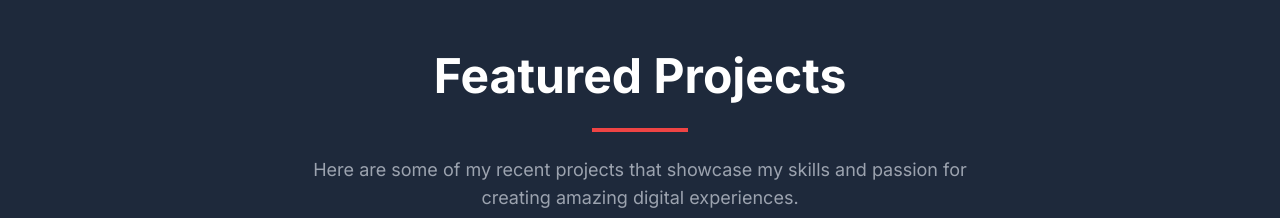
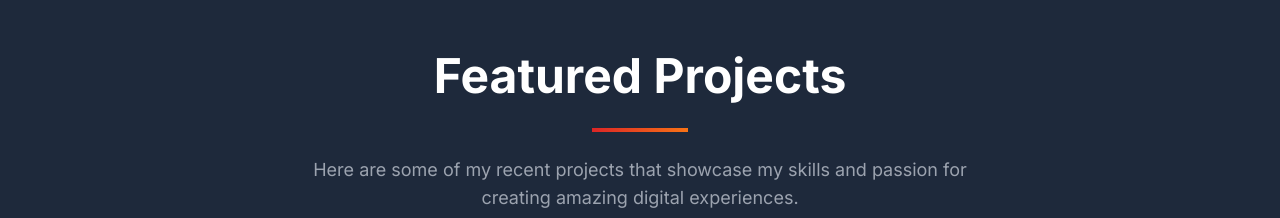
Before and after one commit to Bhuvaneshmaker/Bhuvanesh, a React (Vite) app: page / in a window 1280 px wide. Shown: the part 2520-2738 px from the top of the page. Built offline with nearby package versions, Linux system fonts and the light colour scheme.

Commit message:
Update Projects.tsx

```diff
--- a/src/components/Projects.tsx
+++ b/src/components/Projects.tsx
@@ -67,7 +67,7 @@ const Projects = () => {
             <h2 className="text-4xl md:text-5xl font-bold text-white mb-6 animate-bounce">
               Featured Projects
             </h2>
-            <div className="w-24 h-1 bg-red-500 mx-auto mb-6"></div>
+            <div className="w-24 h-1 bg-gradient-to-r from-red-600 to-orange-500 group-hover:w-full transition-all duration-200 mx-auto mb-6"></div>
             <p className="text-gray-400 text-lg max-w-2xl mx-auto">
               Here are some of my recent projects that showcase my skills and passion for creating amazing digital experiences.
             </p>
```
